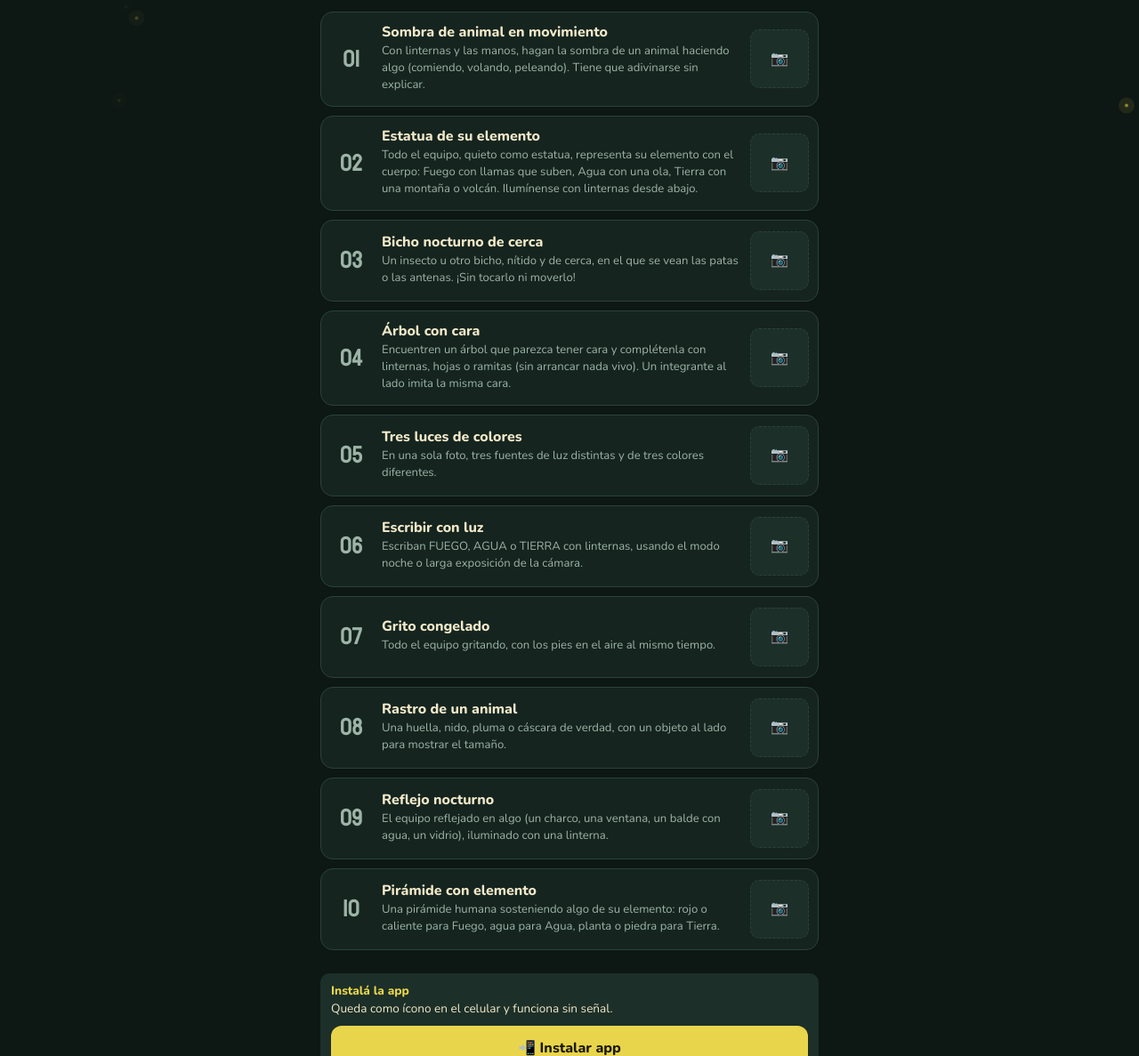
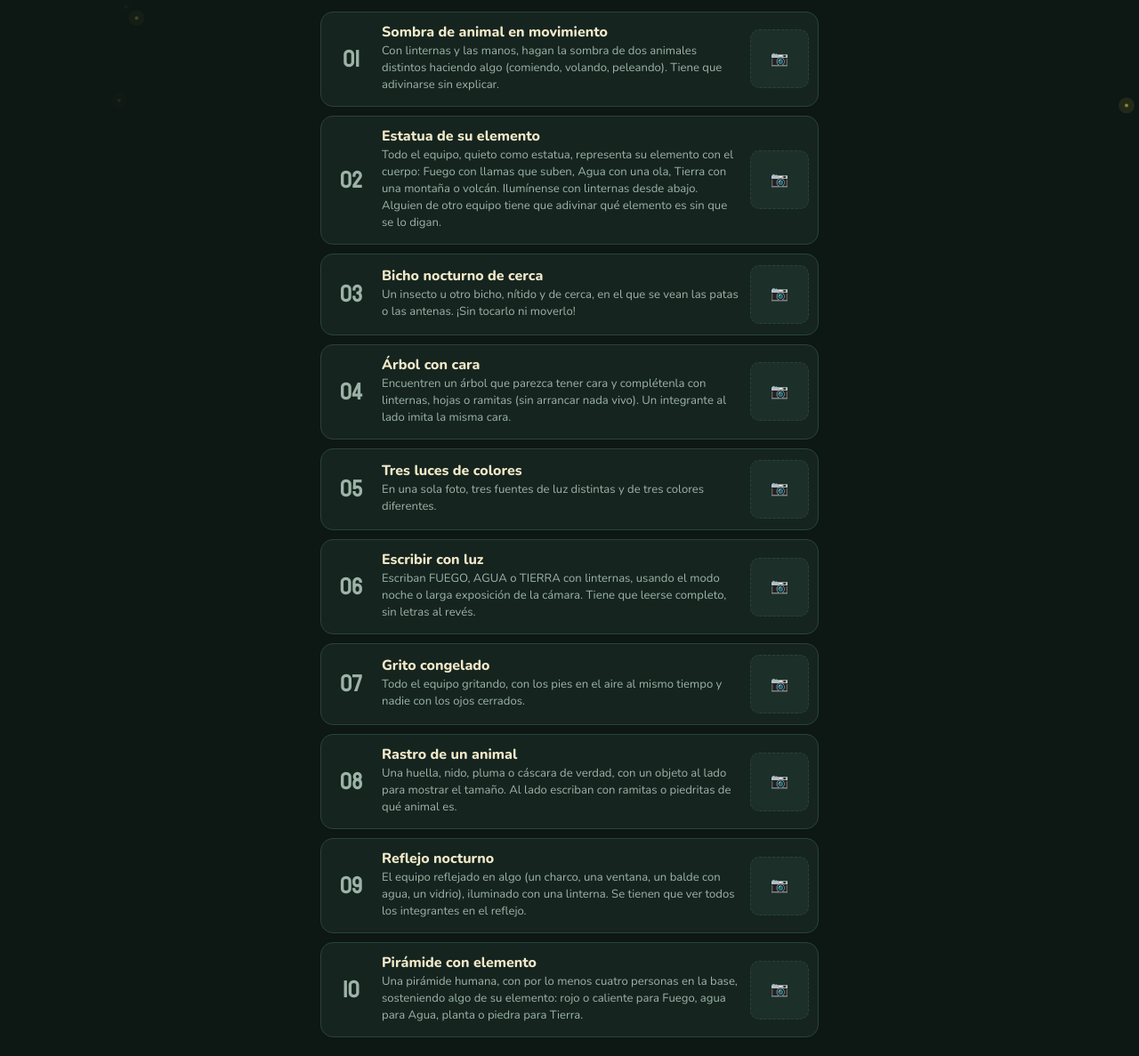
Before and after one commit to hrivarolainsfran-sys/safari-nocturno, a plain HTML site: page index.html in a window 1280 px wide. Shown: the part 500-1687 px from the top of the page at 89% size. Drawn offline with nearby package versions, Linux system fonts and the light colour scheme.

Commit message:
Consignas sin desafio extra

```diff
--- a/index.html
+++ b/index.html
@@ -186,16 +186,16 @@ footer{display:flex;flex-direction:column;gap:10px;align-items:stretch;margin-to
 const DRIVE_URL = "https://script.google.com/macros/s/AKfycbzz9QCEv-1ZT4uUa6xOroryhYL3kDY5rYbSrCcFvVso9BirsUbV0b6TteQuiLjca2jE/exec";
 
 const CONSIGNAS = [
-  {t:"Sombra de animal en movimiento", d:"Con linternas y las manos, hagan la sombra de un animal haciendo algo (comiendo, volando, peleando). Tiene que adivinarse sin explicar.", x:"Dos animales distintos en la misma sombra."},
-  {t:"Estatua de su elemento", d:"Todo el equipo, quieto como estatua, representa su elemento con el cuerpo: Fuego con llamas que suben, Agua con una ola, Tierra con una montaña o volcán. Ilumínense con linternas desde abajo.", x:"Que alguien de otro equipo adivine qué elemento es sin que se lo digan."},
-  {t:"Bicho nocturno de cerca", d:"Un insecto u otro bicho, nítido y de cerca, en el que se vean las patas o las antenas. ¡Sin tocarlo ni moverlo!", x:""},
-  {t:"Árbol con cara", d:"Encuentren un árbol que parezca tener cara y complétenla con linternas, hojas o ramitas (sin arrancar nada vivo). Un integrante al lado imita la misma cara.", x:""},
-  {t:"Tres luces de colores", d:"En una sola foto, tres fuentes de luz distintas y de tres colores diferentes.", x:""},
-  {t:"Escribir con luz", d:"Escriban FUEGO, AGUA o TIERRA con linternas, usando el modo noche o larga exposición de la cámara.", x:"Que se lea completo, sin letras al revés."},
-  {t:"Grito congelado", d:"Todo el equipo gritando, con los pies en el aire al mismo tiempo.", x:"Que nadie tenga los ojos cerrados."},
-  {t:"Rastro de un animal", d:"Una huella, nido, pluma o cáscara de verdad, con un objeto al lado para mostrar el tamaño.", x:"Escriban con ramitas o piedritas de qué animal es."},
-  {t:"Reflejo nocturno", d:"El equipo reflejado en algo (un charco, una ventana, un balde con agua, un vidrio), iluminado con una linterna.", x:"Que se vean todos los integrantes en el reflejo."},
-  {t:"Pirámide con elemento", d:"Una pirámide humana sosteniendo algo de su elemento: rojo o caliente para Fuego, agua para Agua, planta o piedra para Tierra.", x:"Por lo menos cuatro personas en la base."}
+  {"t": "Sombra de animal en movimiento", "d": "Con linternas y las manos, hagan la sombra de dos animales distintos haciendo algo (comiendo, volando, peleando). Tiene que adivinarse sin explicar."},
+  {"t": "Estatua de su elemento", "d": "Todo el equipo, quieto como estatua, representa su elemento con el cuerpo: Fuego con llamas que suben, Agua con una ola, Tierra con una montaña o volcán. Ilumínense con linternas desde abajo. Alguien de otro equipo tiene que adivinar qué elemento es sin que se lo digan."},
+  {"t": "Bicho nocturno de cerca", "d": "Un insecto u otro bicho, nítido y de cerca, en el que se vean las patas o las antenas. ¡Sin tocarlo ni moverlo!"},
+  {"t": "Árbol con cara", "d": "Encuentren un árbol que parezca tener cara y complétenla con linternas, hojas o ramitas (sin arrancar nada vivo). Un integrante al lado imita la misma cara."},
+  {"t": "Tres luces de colores", "d": "En una sola foto, tres fuentes de luz distintas y de tres colores diferentes."},
+  {"t": "Escribir con luz", "d": "Escriban FUEGO, AGUA o TIERRA con linternas, usando el modo noche o larga exposición de la cámara. Tiene que leerse completo, sin letras al revés."},
+  {"t": "Grito congelado", "d": "Todo el equipo gritando, con los pies en el aire al mismo tiempo y nadie con los ojos cerrados."},
+  {"t": "Rastro de un animal", "d": "Una huella, nido, pluma o cáscara de verdad, con un objeto al lado para mostrar el tamaño. Al lado escriban con ramitas o piedritas de qué animal es."},
+  {"t": "Reflejo nocturno", "d": "El equipo reflejado en algo (un charco, una ventana, un balde con agua, un vidrio), iluminado con una linterna. Se tienen que ver todos los integrantes en el reflejo."},
+  {"t": "Pirámide con elemento", "d": "Una pirámide humana, con por lo menos cuatro personas en la base, sosteniendo algo de su elemento: rojo o caliente para Fuego, agua para Agua, planta o piedra para Tierra."}
 ];
 const N = CONSIGNAS.length;
 const IN_CLAUDE = !!window.claude;              // dentro de claude.ai no se puede enviar a Drive
```
